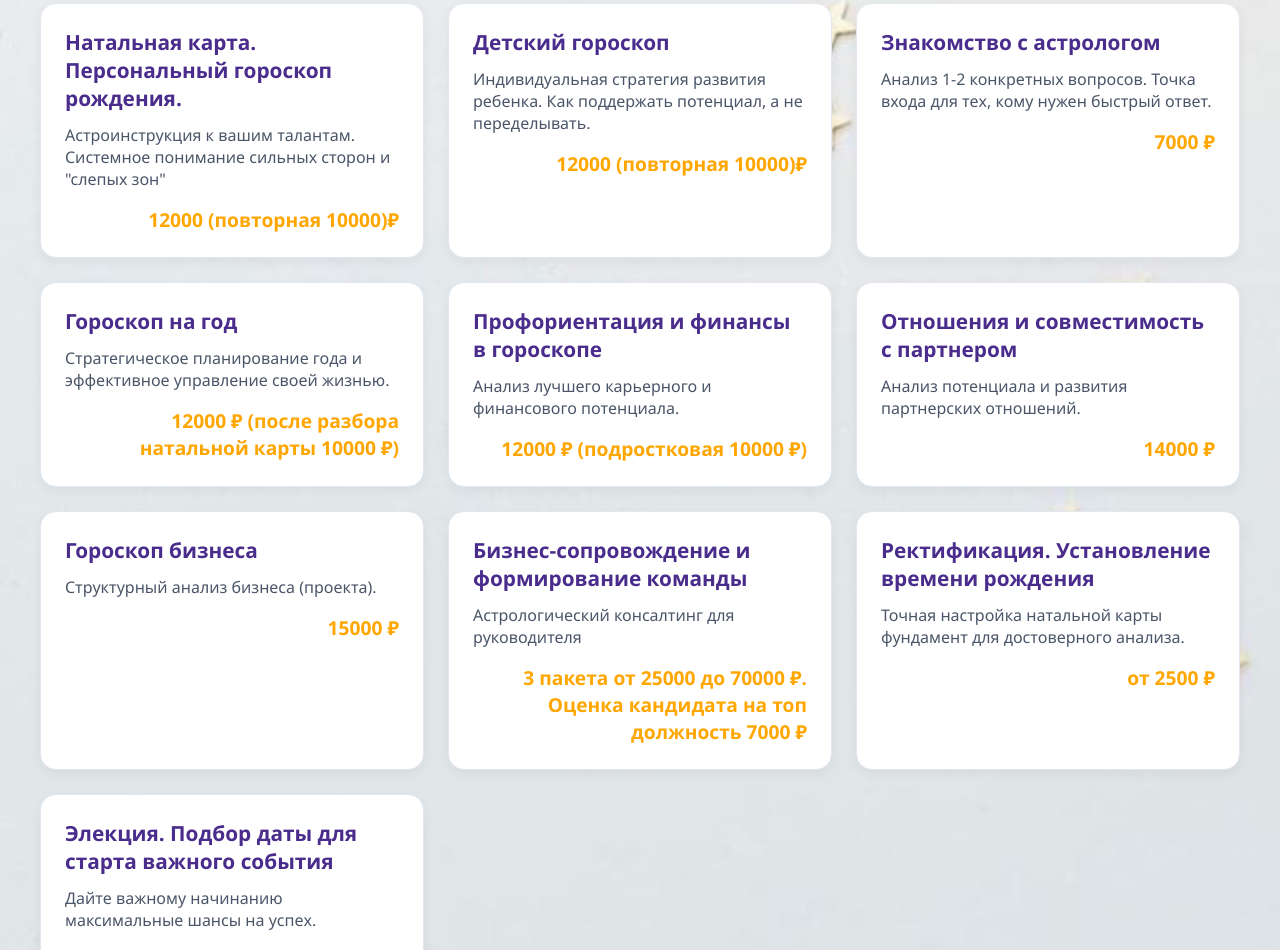
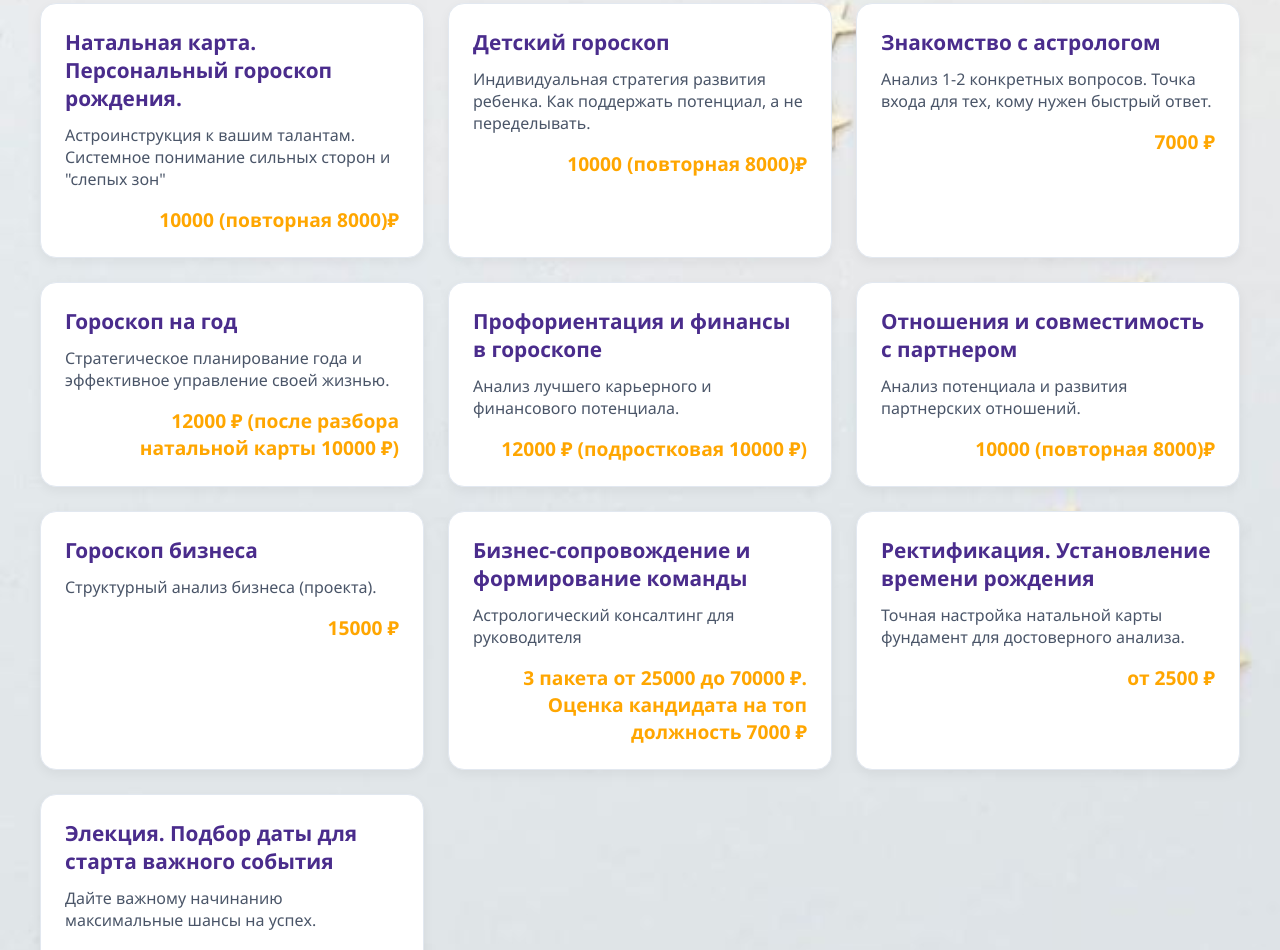
Before and after one commit to oiproger/astro_project_psycho, a plain HTML site: page index.html in a window 1280 px wide. Shown: the part 905-1855 px from the top of the page. Drawn offline with Linux system fonts and the light colour scheme.

Commit message:
Update index.html

```diff
--- a/index.html
+++ b/index.html
@@ -748,7 +748,7 @@
   · Четкую схему своих сильных сторон и ресурсов, на которые можно опираться.<br/>
   · Понимание глубинных мотивов и повторяющихся сценариев.<br/>
   · Практические рекомендации по гармонизации ключевых сфер жизни. - Описание основных сценариев по всем сферам жизни - работа, семья, дети, отношения, недвижимость, хобби и таланты`,
-        price: "12000 (повторная 10000)₽"
+        price: "10000 (повторная 8000)₽"
       },
       {
         id: 1,
@@ -759,7 +759,7 @@
   <br/>· Понимание, как ваш ребенок лучше всего учится и коммуницирует. Как ему дружить и проявляться.
   <br/>· Ясность в выборе развивающих занятий, соответствующих его талантам.
   <br/>· Ключи к гармоничным отношениям без борьбы и недопонимания. Способы мотивации, а не принуждения.`,
-        price: "12000 (повторная 10000)₽"
+        price: "10000 (повторная 8000)₽"
       },
       {
         id: 2,
@@ -799,7 +799,7 @@
   <br/>· Карту точек взаимной поддержки и возможных трений.
   <br/>· Конкретные рекомендации по коммуникации и совместным действиям.
   <br/>· Понимание общего потенциала и задач союза.`,
-        price: "14000 ₽"
+        price: "10000 (повторная 8000)₽"
       },
       {
         id: 6,
```
